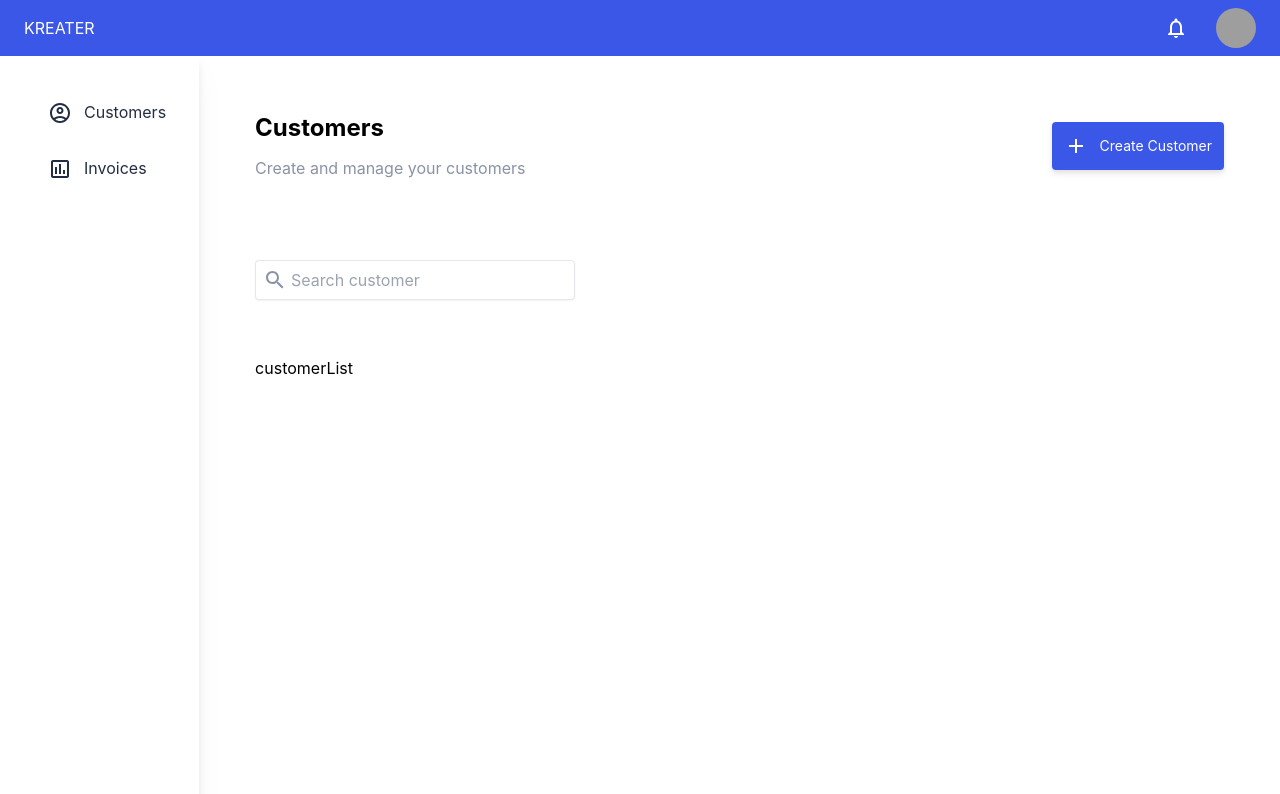
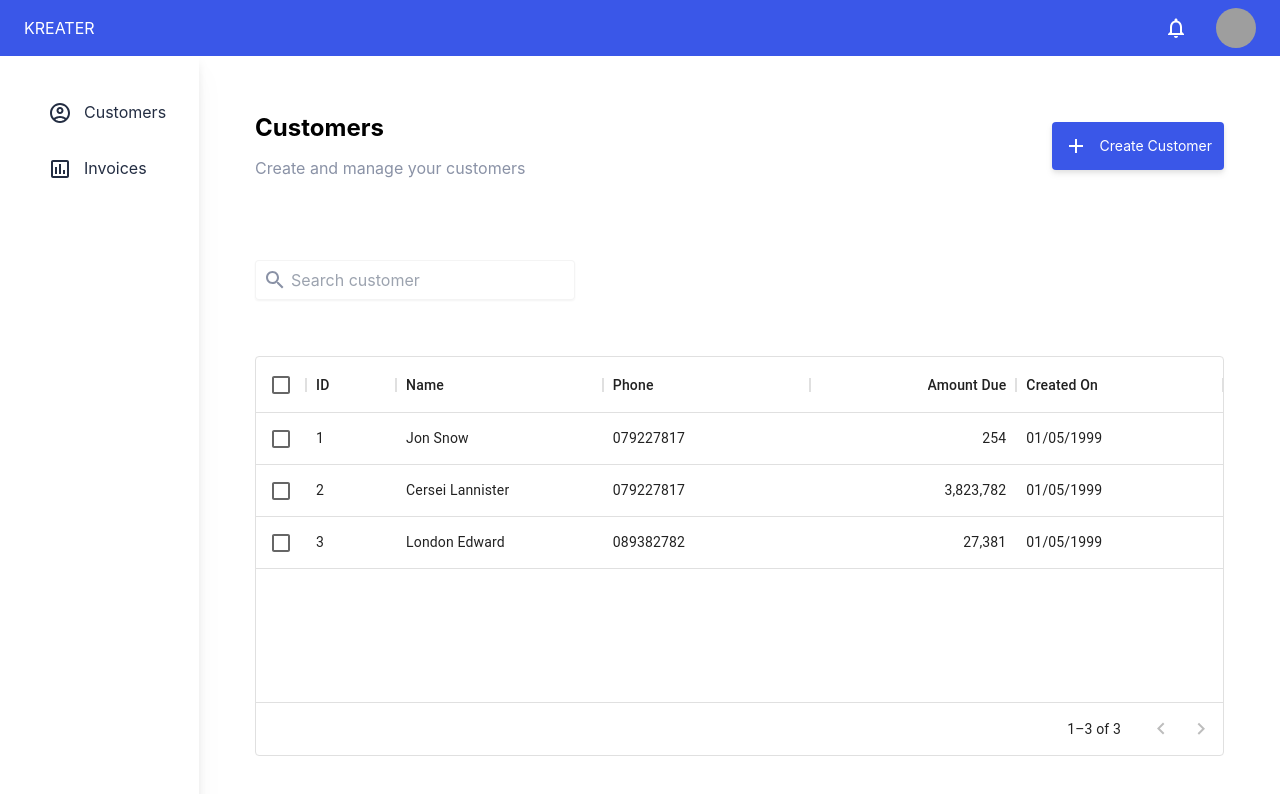
Before and after one commit to maxisusi/nvs, a Next.js app in the folder client/: page /customer in a window 1280 px wide. Shown: the top 794 px of the page. Built offline with nearby package versions, Linux system fonts and the light colour scheme; grey boxes are pictures that could not be loaded.

Commit message:
Adding data grid

```diff
--- a/client/components/customerList/customerList.tsx
+++ b/client/components/customerList/customerList.tsx
@@ -1,9 +1,77 @@
 import React from 'react';
+import { DataGrid, GridColDef, GridValueGetterParams } from '@mui/x-data-grid';
 
 type Props = {};
 
+const columns: GridColDef[] = [
+  { field: 'id', headerName: 'ID', width: 90 },
+  {
+    field: 'Name',
+    headerName: 'Name',
+    flex: 1,
+    valueGetter: (params: GridValueGetterParams) =>
+      `${params.row.firstName || ''} ${params.row.lastName || ''}`,
+  },
+  {
+    field: 'phone',
+    headerName: 'Phone',
+    flex: 1,
+  },
+  {
+    field: 'amountDue',
+    headerName: 'Amount Due',
+    type: 'number',
+    flex: 1,
+  },
+  {
+    field: 'createdOn',
+    headerName: 'Created On',
+    flex: 1,
+  },
+];
+
+const rows = [
+  {
+    id: 1,
+    lastName: 'Snow',
+    firstName: 'Jon',
+    amountDue: 254,
+    phone: '079227817',
+    createdOn: '01/05/1999',
+  },
+  {
+    id: 2,
+    lastName: 'Lannister',
+    firstName: 'Cersei',
+    phone: '079227817',
+    amountDue: 3823782,
+    createdOn: '01/05/1999',
+  },
+  {
+    id: 3,
+    lastName: 'Edward',
+    firstName: 'London',
+    amountDue: 27381,
+    phone: '089382782',
+    createdOn: '01/05/1999',
+  },
+];
+
 const CustomerList = (props: Props) => {
-  return <div>customerList</div>;
+  return (
+    <>
+      <div style={{ height: 400, width: '100%' }}>
+        <DataGrid
+          rows={rows}
+          columns={columns}
+          pageSize={5}
+          rowsPerPageOptions={[5]}
+          checkboxSelection
+          disableSelectionOnClick
+        />
+      </div>
+    </>
+  );
 };
 
 export default CustomerList;
--- a/client/package.json
+++ b/client/package.json
@@ -13,6 +13,7 @@
     "@emotion/styled": "^11.8.1",
     "@mui/icons-material": "^5.8.0",
     "@mui/material": "^5.8.1",
+    "@mui/x-data-grid": "^5.11.1",
     "next": "12.1.6",
     "react": "18.1.0",
     "react-dom": "18.1.0"
--- a/client/pages/customer.tsx
+++ b/client/pages/customer.tsx
@@ -21,7 +21,7 @@ const Customer: NextPage = () => {
           type='text'
           placeholder='Search customer'
           id='search'
-          className='shadow-sm px-9 py-2 w-80 rounded ring-1 ring-inset ring-gray-200'
+          className='shadow-sm px-9 py-2 w-80 rounded ring-1 ring-inset ring-skin-gray'
         />
       </div>
 
--- a/client/styles/globals.css
+++ b/client/styles/globals.css
@@ -14,6 +14,7 @@
     --color-fill: #3a57e8;
     --color-menu-over: #e0edff;
     --color-button-hover: #2e46ba;
+    --color-border-gray: #f4f4f4;
   }
 }
 
--- a/client/tailwind.config.js
+++ b/client/tailwind.config.js
@@ -24,6 +24,11 @@ module.exports = {
           btnHover: 'var(--color-button-hover)',
         },
       },
+      ringColor: {
+        skin: {
+          gray: 'var(--color-border-gray)',
+        },
+      },
     },
   },
   plugins: [],
```
Also changed, not shown: 2 other files (tests, documents, lock files or other folders).
